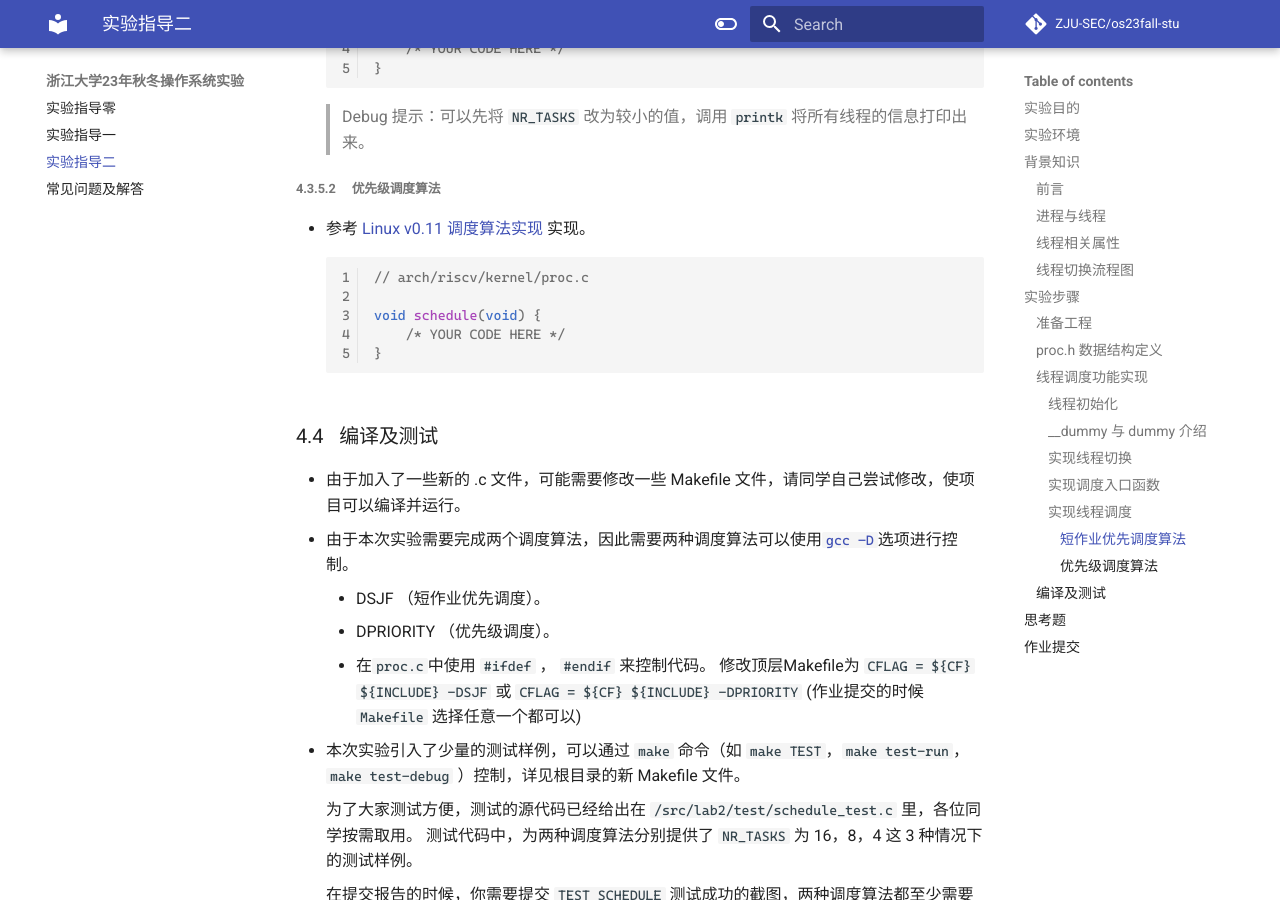
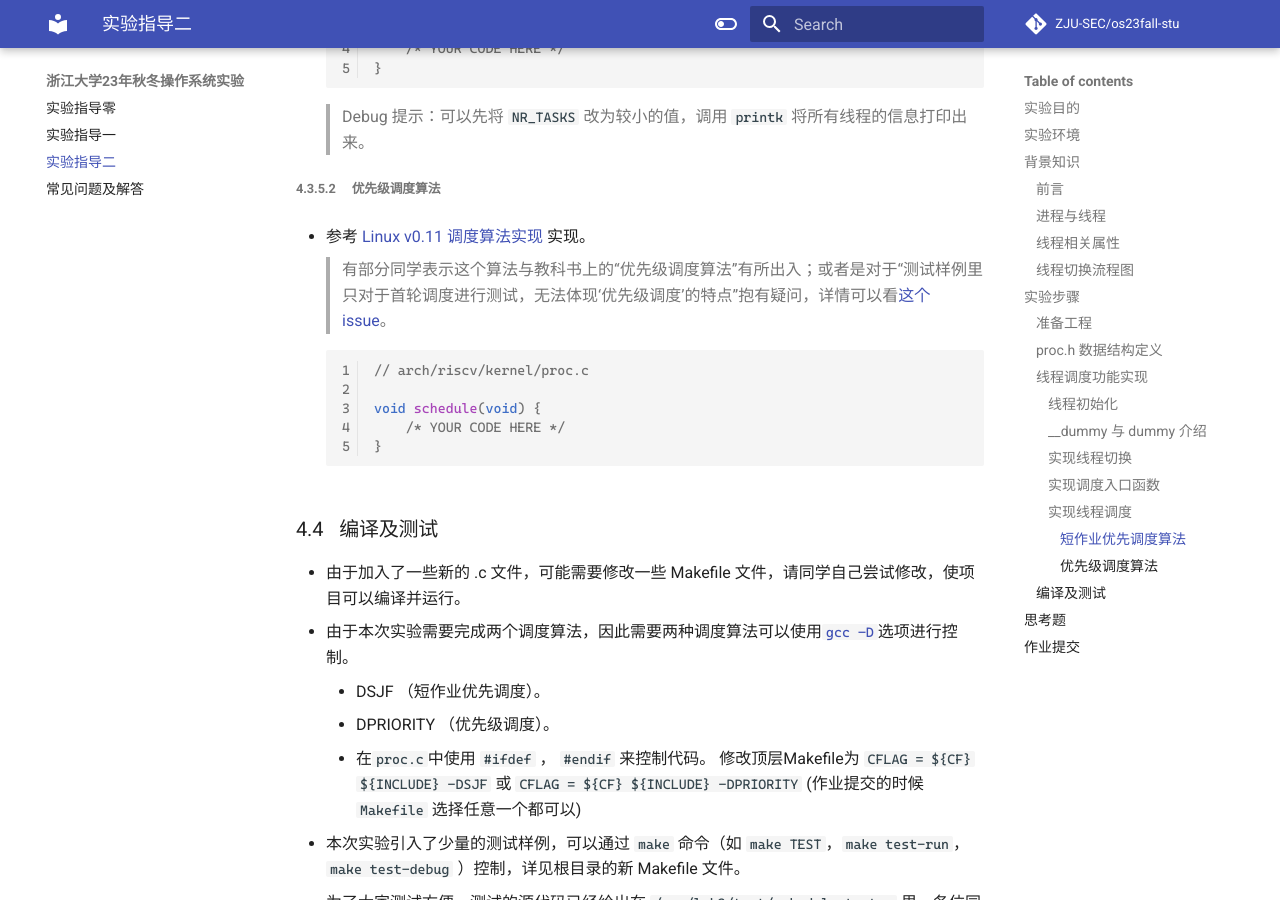
Before and after one commit to NoyException/zju_os_lab, an MkDocs documentation site: the page built from docs/lab2.md, in a window 1280 px wide and 900 px high, scrolled down 8802 px. Built offline with MkDocs 1.6.1 and Material for MkDocs 9.7.7, drawn with Linux system fonts in a browser that asks for light colours; some web fonts are replaced; comment, search, counter and statistics services are not loaded.

Commit message:
add explanation for issue

````diff
--- a/docs/lab2.md
+++ b/docs/lab2.md
@@ -361,6 +361,9 @@ void dummy();
 
 ##### 优先级调度算法
 * 参考 [Linux v0.11 调度算法实现](https://elixir.bootlin.com/linux/0.11/source/kernel/sched.c#L122) 实现。
+
+    > 有部分同学表示这个算法与教科书上的“优先级调度算法”有所出入；或者是对于“测试样例里只对于首轮调度进行测试，无法体现‘优先级调度’的特点”抱有疑问，详情可以看[这个 issue](https://github.com/ZJU-SEC/os23fall-stu/issues/3)。
+
     ```c++
     // arch/riscv/kernel/proc.c
 
````
